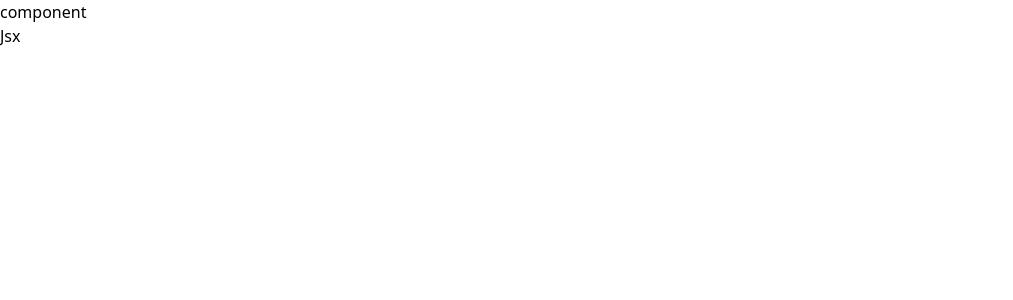
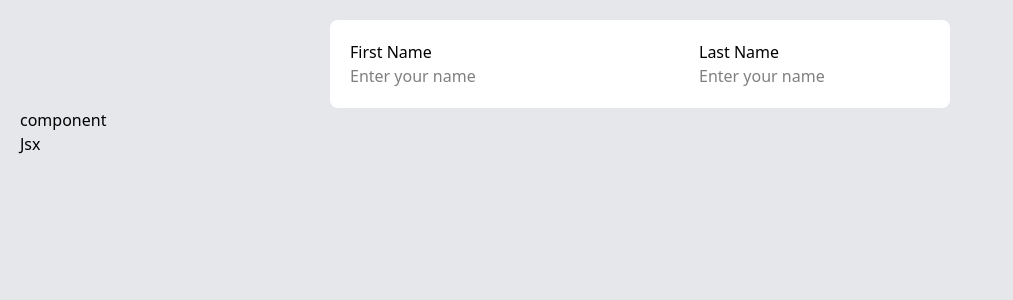
Before and after one commit to Muhammad-Munsif/react-practise, a React (Vite) app: page / in a window 1280 px wide. Shown: the top 300 px of the page, without its empty margins (0-1013 px from the left). Built offline with nearby package versions, Linux system fonts and the light colour scheme.

Commit message:
To create is app for my own practise and learning

```diff
--- a/src/App.jsx
+++ b/src/App.jsx
@@ -1,10 +1,12 @@
 import { useState } from 'react'
 import Component from './components/Component'
 import Jsx from './components/Jsx'
+import Form from './components/Form'
 
 function App() {
  return(
-  <div>
+  <div className='bg-gray-200 p-5 mx-auto min-h-screen '>
+    <Form/>
     <Component/>
     <Jsx />
   </div>
--- /dev/null
+++ b/src/components/Form.jsx
@@ -0,0 +1,22 @@
+import React from 'react'
+
+const Form = () => {
+  return (
+    <div className='bg-white rounded-lg w-full mx-auto max-w-6/12 p-5'>
+      <form>
+        <div className='flex items-center justify-between '>
+        <div className='flex flex-col '>
+            <label htmlFor="">First Name</label>
+            <input type="text" placeholder='Enter your name' />
+        </div>
+        <div className='flex flex-col '>
+            <label htmlFor="">Last Name</label>
+            <input type="text" placeholder='Enter your name' />
+        </div>
+        </div>
+      </form>
+    </div>
+  )
+}
+
+export default Form
```
